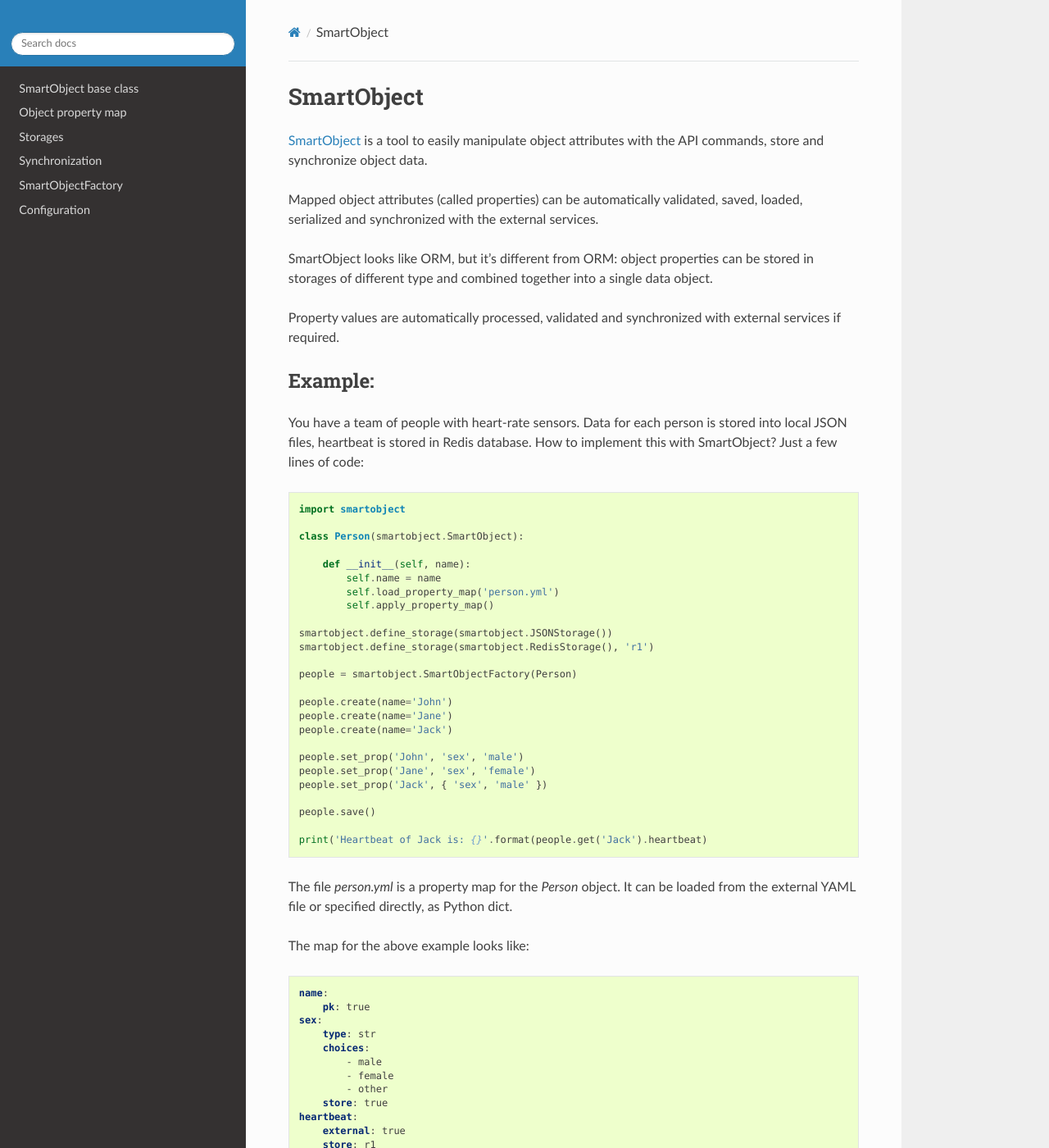
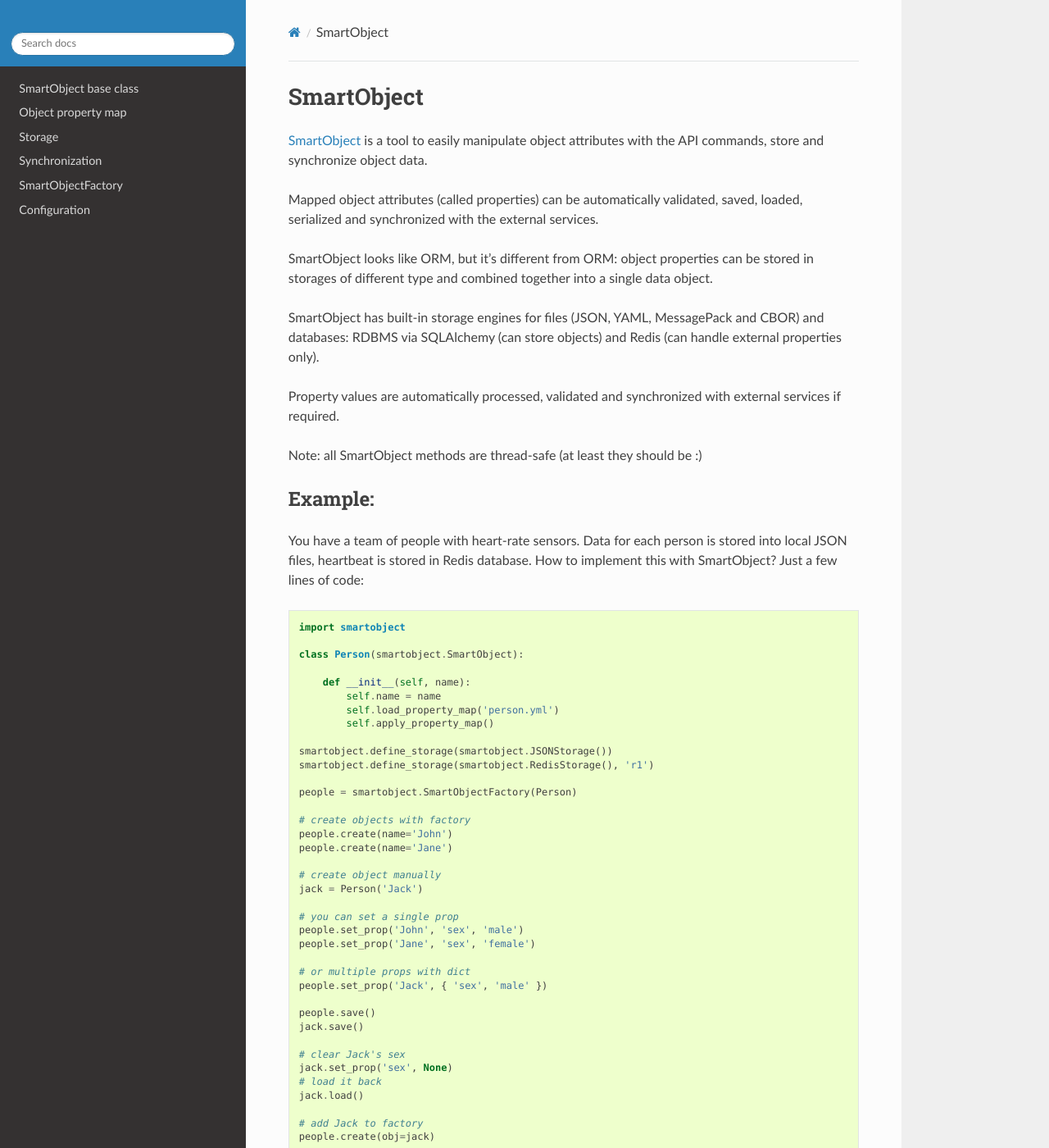
Before and after one commit to alttch/smartobject, a Sphinx documentation site: the page built from doc/index.rst, in a window 1280 px wide and 1400 px high. Shown: the whole window at 82% size. Built offline with Sphinx 7.4.7 and the Read the Docs theme 2.0.0, drawn with Linux system fonts in a browser that asks for light colours; some of the changed text lies outside the part shown.

Commit message:
doc fixes

```diff
--- a/doc/index.rst
+++ b/doc/index.rst
@@ -5,7 +5,7 @@
 
    smartobject
    map
-   store
+   storage
    sync
    factory
    config
--- a/doc/readme.rst
+++ b/doc/readme.rst
@@ -13,8 +13,15 @@
 properties can be stored in storages of different type and combined
 together into a single data object.
 
+SmartObject has built-in storage engines for files (JSON, YAML,
+MessagePack and CBOR) and databases: RDBMS via SQLAlchemy (can store
+objects) and Redis (can handle external properties only).
+
 Property values are automatically processed, validated and synchronized
 with external services if required.
+
+Note: all SmartObject methods are thread-safe (at least they should be
+:)
 
 Example:
 --------
@@ -39,17 +46,33 @@
 
    people = smartobject.SmartObjectFactory(Person)
 
+   # create objects with factory
    people.create(name='John')
    people.create(name='Jane')
-   people.create(name='Jack')
 
+   # create object manually
+   jack = Person('Jack')
+
+   # you can set a single prop
    people.set_prop('John', 'sex', 'male')
    people.set_prop('Jane', 'sex', 'female')
+
+   # or multiple props with dict
    people.set_prop('Jack', { 'sex', 'male' })
 
    people.save()
+   jack.save()
 
-   print('Heartbeat of Jack is: {}'.format(people.get('Jack').heartbeat)
+   # clear Jack's sex
+   jack.set_prop('sex', None)
+   # load it back
+   jack.load()
+
+   # add Jack to factory
+   people.create(obj=jack)
+
+   # consider heartbeat is collected to Redis via external service
+   print('Heartbeat of Jack is: {}'.format(people.get('Jack').heartbeat))
 
 The file *person.yml* is a property map for the *Person* object. It can
 be loaded from the external YAML file or specified directly, as Python
@@ -64,9 +87,9 @@
    sex:
        type: str
        choices:
+           - null
            - male
            - female
-           - other
        store: true
    heartbeat:
        external: true
@@ -74,6 +97,13 @@
 
 Pretty simple, isn’t it? You define a map, SmartObject does the job!
 
+Install
+-------
+
+.. code:: shell
+
+   pip3 install smartobject
+
 Documentation
 -------------
 
--- a/doc/store.rst
+++ b/doc/storage.rst
@@ -1,5 +1,5 @@
-Storages
-********
+Storage
+*******
 
 Object properties data is stored into storages. You may define one or multiple
 storages, each property can be :doc:`mapped <map>` only to the single storage.
```
